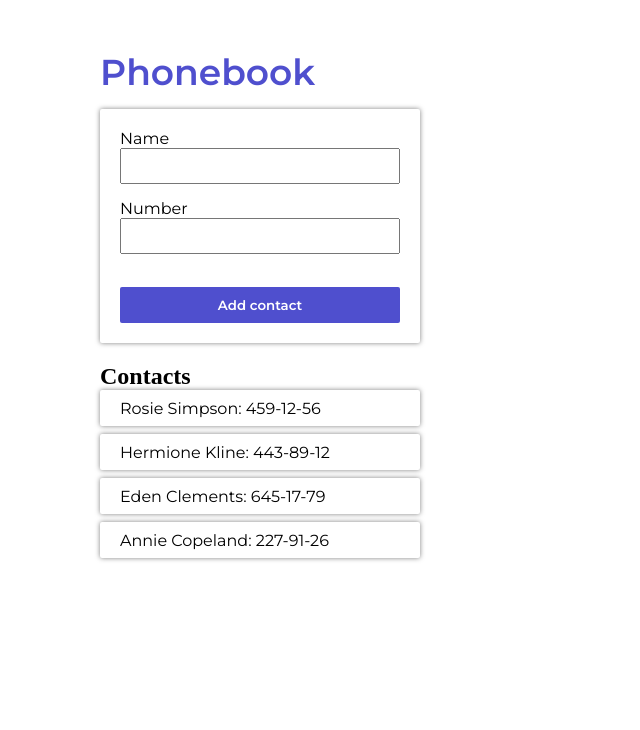
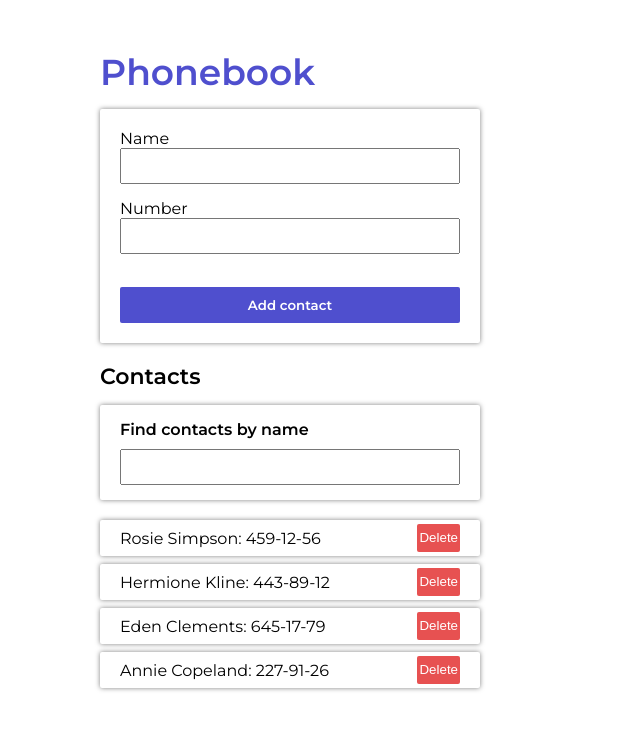
Before and after one commit to mikiteek/goit-react-ts-hw-06-phonebook, a React (Create React App) app: page / in a window 1280 px wide. Shown: the top 730 px of the page, without its empty margins (0-640 px from the left). Built offline with nearby package versions, Linux system fonts and the light colour scheme.

Commit message:
Implement ability to delete and filter contacts

```diff
--- a/src/App.js
+++ b/src/App.js
@@ -5,6 +5,7 @@ import ContactForm from "./components/ContactForm/ContactForm";
 import SectionContacts from "./components/SectionContacts/SectionContacts";
 import Contact from "./components/Contact/Contact";
 import ListContact from "./components/ListContact/ListContact";
+import Filter from "./components/Filter/Filter";
 
 class App extends Component {
   state = {
@@ -14,6 +15,7 @@ class App extends Component {
       {id: 'id-3', name: 'Eden Clements', number: '645-17-79'},
       {id: 'id-4', name: 'Annie Copeland', number: '227-91-26'},
     ],
+    filter: "",
   };
 
   addContact = ({name, number}) => {
@@ -34,16 +36,29 @@ class App extends Component {
       contacts: [...contacts, contactNew],
     }));
   };
+  deleteContact = idContact => {
+    this.setState(({contacts}) => ({
+      contacts: contacts.filter(({id}) => id !== idContact),
+    }));
+  }
+  getVisibleContacts = () => {
+    const {filter, contacts} = this.state;
+    return contacts.filter(({name}) => name.toLowerCase().includes(filter.toLowerCase()));
+  }
+  changeFilter = event => {
+    this.setState({filter: event.target.value});
+  }
 
   render() {
-    const {contacts} = this.state;
+    const contacts = this.getVisibleContacts();
     return (
       <Layout>
         <ContactForm onSubmit={this.addContact}/>
         <SectionContacts title={"Contacts"}>
+          <Filter onChangeFilter={this.changeFilter}/>
           {contacts.length > 0 && <ListContact>
             {contacts.map(({name, number, id}) => (
-              <Contact key={id} name={name} number={number}/>
+              <Contact key={id} name={name} number={number} onClick={this.deleteContact} id={id}/>
             ))}
           </ListContact>}
         </SectionContacts>
--- a/src/components/Contact/Contact.js
+++ b/src/components/Contact/Contact.js
@@ -9,11 +9,17 @@ class Contact extends Component {
     number: PropTypes.string.isRequired,
   }
 
+  handleDeleteContact = () => {
+    const {onClick, id} = this.props;
+    onClick(id);
+  }
+
   render() {
     const {name, number} = this.props;
     return (
       <li className={styles.contactItem}>
         <p className={styles.contactInfo}>{name}: {number}</p>
+        <button className={styles.btn} type="button" onClick={this.handleDeleteContact}>Delete</button>
       </li>
     );
   }
--- a/src/components/Contact/Contact.module.scss
+++ b/src/components/Contact/Contact.module.scss
@@ -1,6 +1,6 @@
 .contactInfo {
   display: inline-block;
-  margin-right: 15px;
+  margin-right: auto;
 }
 
 .contactItem {
@@ -10,8 +10,19 @@
   display: flex;
   align-items: center;
   padding-left: 20px;
+  padding-right: 20px;
   height: 36px;
-  width: 320px;
+  width: 380px;
   margin-bottom: 8px;
   box-shadow: 0 0 5px rgba(0,0,0,0.5);
 }
+.btn {
+  height: 80%;
+  padding-left: 2px;
+  padding-right: 2px;
+  cursor: pointer;
+  background-color: #e75151;
+  border: 0;
+  border-radius: 2px;
+  color: #fff;
+}
--- a/src/components/ContactForm/ContactForm.module.scss
+++ b/src/components/ContactForm/ContactForm.module.scss
@@ -11,7 +11,7 @@
 
 .formContacts {
   padding: 20px;
-  width: 320px;
+  width: 380px;
   border-radius: 2px;
   box-shadow: 0 0 5px rgba(0,0,0,0.5);
 }
--- /dev/null
+++ b/src/components/Filter/Filter.js
@@ -0,0 +1,16 @@
+import React from "react";
+import PropTypes from "prop-types";
+import styles from "./Filter.module.scss";
+
+const Filter = ({onChangeFilter}) => (
+  <div className={styles.findBlock}>
+    <label className={styles.findLabel}>Find contacts by name</label>
+    <input className={styles.findInput} type="text" name="filter" onChange={onChangeFilter}/>
+  </div>
+);
+
+Filter.propTypes = {
+  onChangeFilter: PropTypes.func.isRequired,
+}
+
+export default Filter;
--- /dev/null
+++ b/src/components/Filter/Filter.module.scss
@@ -0,0 +1,21 @@
+.findBlock {
+  width: 380px;
+  padding: 15px 20px 15px 20px;
+  margin-bottom: 20px;
+  box-shadow: 0 0 5px rgba(0,0,0,0.5);
+  border-radius: 2px;
+}
+
+.findLabel {
+  font-family: "Montserrat", sans-serif;
+  font-weight: 600;
+  display: block;
+  margin-bottom: 10px;
+}
+
+.findInput {
+  padding-left: 10px;
+  height: 36px;
+  display: block;
+  width: 100%;
+}
--- a/src/components/SectionContacts/SectionContacts.js
+++ b/src/components/SectionContacts/SectionContacts.js
@@ -1,11 +1,12 @@
 import React, {Component} from "react";
+import styles from "./SectionContacts.module.scss";
 
 class SectionContacts extends Component {
   render() {
     const {title, children} = this.props;
     return (
       <section>
-        <h2>{title}</h2>
+        <h2 className={styles.title}>{title}</h2>
         {children}
       </section>
     );
--- /dev/null
+++ b/src/components/SectionContacts/SectionContacts.module.scss
@@ -0,0 +1,5 @@
+.title {
+  font-family: "Montserrat", sans-serif;
+  font-size: 22px;
+  margin-bottom: 15px;
+}
```
